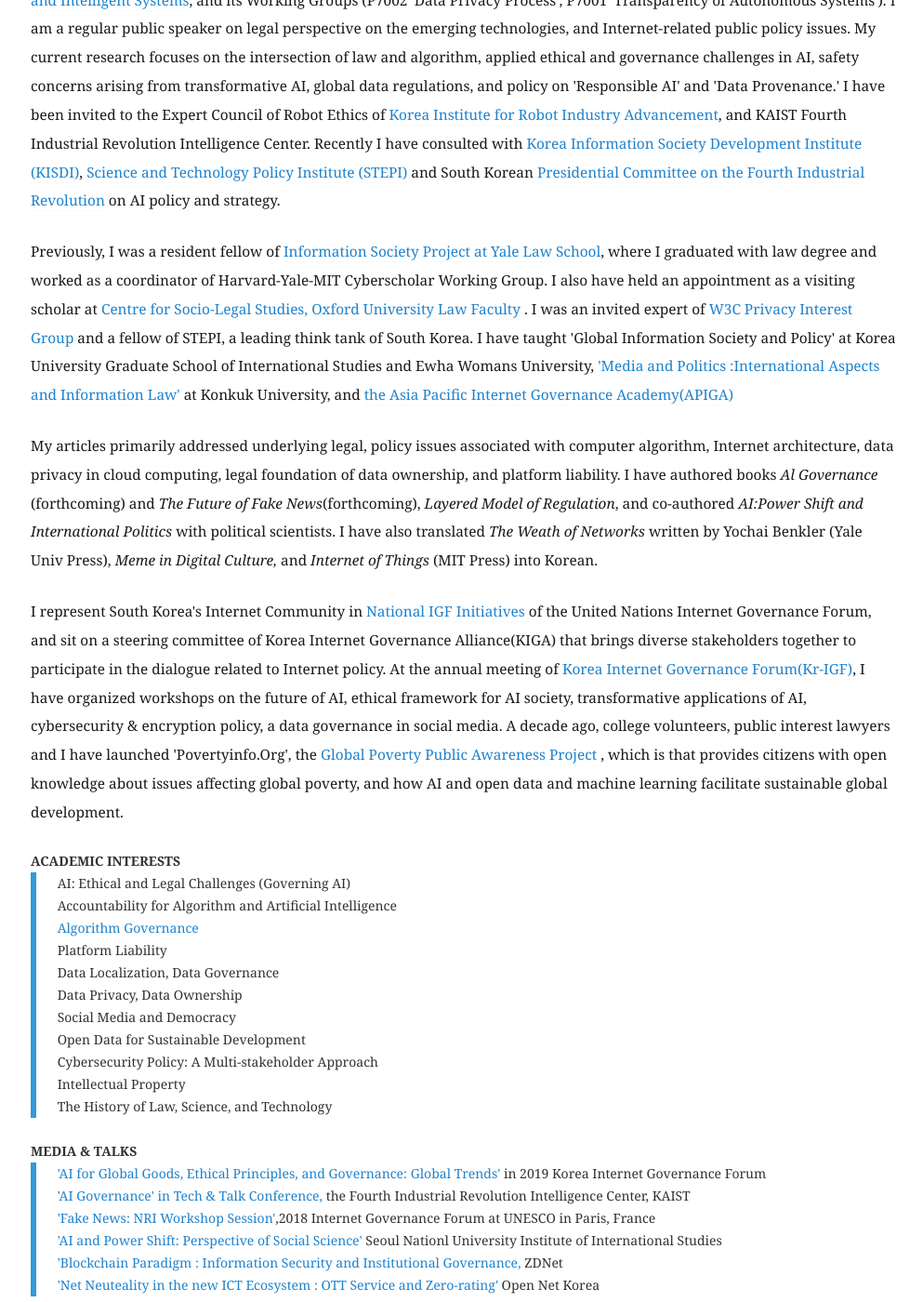
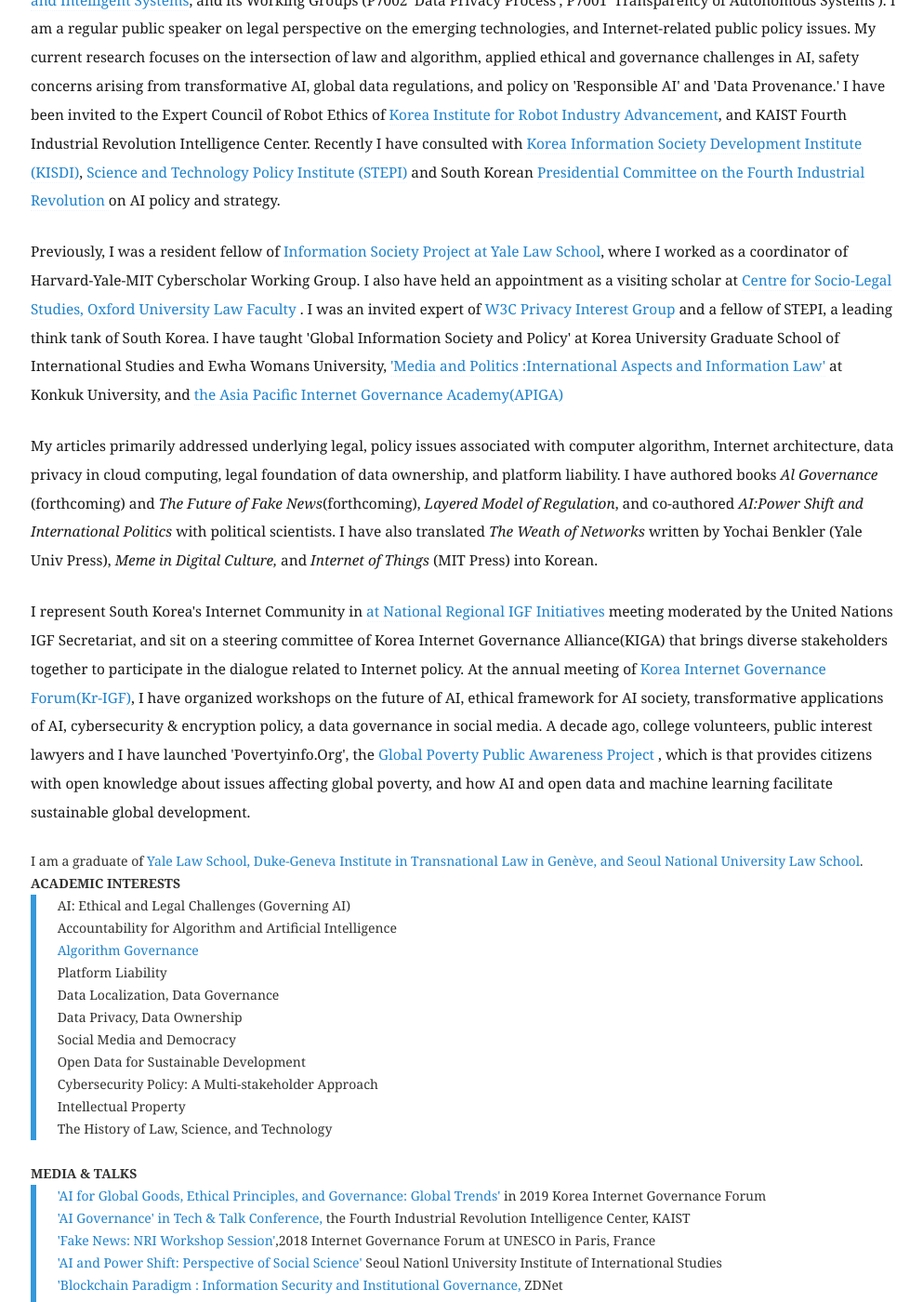
Before and after one commit to eunchangchoi/eunchangchoi.github.io, a Jekyll site: the page built from index.md, in a window 1280 px wide and 1400 px high, scrolled down 491 px. Shown: the whole window at 93% size, without its empty margins (67-1060 px from the left). Built offline with Jekyll 4.4.1, drawn with Linux system fonts in a browser that asks for light colours.

Commit message:
Update index.md

```diff
--- a/index.md
+++ b/index.md
@@ -19,9 +19,9 @@
  <br>
  <br>
 <p style="font-size:1.1em">I, 최은창(崔恩彰), am a Korean legal scholar and a non-resident fellow of <a href="https://thefreeinternetproject.org/"> the Free Internet Project </a>at <a href="https://www.kentlaw.iit.edu/">Illinois Institute of Technology in Chicago</a>. I have been actively participating in Law Committee of <a href="https://ethicsinaction.ieee.org/">IEEE Global Initiative on Ethics of Autonomous and Intelligent Systems</a>, and its Working Groups (P7002 'Data Privacy Process', P7001 'Transparency of Autonomous Systems'). I am a regular public speaker on legal perspective on the emerging technologies, and Internet-related public policy issues. My current research focuses on the intersection of law and algorithm, applied ethical and governance challenges in AI, safety concerns arising from transformative AI, global data regulations, and policy on 'Responsible AI' and 'Data Provenance.' I have been invited to the Expert Council of Robot Ethics of <a href="https://www.k-robot.org/"> Korea Institute for Robot Industry Advancement</a>, and KAIST Fourth Industrial Revolution Intelligence Center. Recently I have consulted with <a href="https://www.kisdi.re.kr/"> Korea Information Society Development Institute (KISDI)</a>, <a href="http://www.stepi.re.kr/"> Science and Technology Policy Institute (STEPI)</a> and South Korean <a href="https://www.4th-ir.go.kr"> Presidential Committee on the Fourth Industrial Revolution </a> on AI policy and strategy.
-  <p  style="font-size:1.1em"> Previously, I was a resident fellow of <a href="https://https://law.yale.edu/isp"> Information Society Project at Yale Law School</a>, where I graduated with law degree and worked as a coordinator of Harvard-Yale-MIT Cyberscholar Working Group. I also have held an appointment as a visiting scholar at <a href="https://www.law.ox.ac.uk/centres-institutes/centre-socio-legal-studies"> Centre for Socio-Legal Studies, Oxford University Law Faculty </a>. I was an invited expert of <a href="https://www.w3.org/2011/07/privacy-ig-charter"> W3C Privacy Interest Group</a> and a fellow of STEPI, a leading think tank of South Korea. I have taught 'Global Information Society and Policy' at Korea University Graduate School of International Studies and Ewha Womans University, <a href="https://www.facebook.com/Politics.Media"> 'Media and Politics :International Aspects and Information Law'</a> at Konkuk University, and <a href="https://www.icann.org/news/announcement-2-2019-05-14-en"> the Asia Pacific Internet Governance Academy(APIGA)</a> </p>
+  <p  style="font-size:1.1em"> Previously, I was a resident fellow of <a href="https://https://law.yale.edu/isp"> Information Society Project at Yale Law School</a>, where I worked as a coordinator of Harvard-Yale-MIT Cyberscholar Working Group. I also have held an appointment as a visiting scholar at <a href="https://www.law.ox.ac.uk/centres-institutes/centre-socio-legal-studies"> Centre for Socio-Legal Studies, Oxford University Law Faculty </a>. I was an invited expert of <a href="https://www.w3.org/2011/07/privacy-ig-charter"> W3C Privacy Interest Group</a> and a fellow of STEPI, a leading think tank of South Korea. I have taught 'Global Information Society and Policy' at Korea University Graduate School of International Studies and Ewha Womans University, <a href="https://www.facebook.com/Politics.Media"> 'Media and Politics :International Aspects and Information Law'</a> at Konkuk University, and <a href="https://www.icann.org/news/announcement-2-2019-05-14-en"> the Asia Pacific Internet Governance Academy(APIGA)</a> </p>
 <p style="font-size:1.1em"> My articles primarily addressed underlying legal, policy issues associated with computer algorithm, Internet architecture, data privacy in cloud computing, legal foundation of data ownership, and platform liability. I have authored books <i> Al Governance </i>(forthcoming) and <i>The Future of Fake News</i>(forthcoming), <i> Layered Model of Regulation</i>, and co-authored <i>AI:Power Shift and International Politics</i> with political scientists. I have also translated <i> The Weath of Networks</i> written by Yochai Benkler (Yale Univ Press),<i> Meme in Digital Culture,</i> and <i>Internet of Things</i> (MIT Press) into Korean. </p>
-<p style="font-size:1.1em"> I represent South Korea's Internet Community in <a href= "http://www.intgovforum.org/multilingual/content/igf-regional-and-national-initiatives"> National IGF Initiatives </a> of the United Nations Internet Governance Forum, and sit on a steering committee of Korea Internet Governance Alliance(KIGA) that brings diverse stakeholders together to participate in the dialogue related to Internet policy. At the annual meeting of <a href="http://krigf.kr"> Korea Internet Governance Forum(Kr-IGF)</a>, I have organized workshops on the future of AI, ethical framework for AI society, transformative applications of AI, cybersecurity & encryption policy, a data governance in social media. A decade ago, college volunteers, public interest lawyers and I have launched 'Povertyinfo.Org', the <a href="http://www.povertyinfo.org"> Global Poverty Public Awareness Project </a>, which is that provides citizens with open knowledge about issues affecting global poverty, and how AI and open data and machine learning facilitate sustainable global development.</p>
+<p style="font-size:1.1em"> I represent South Korea's Internet Community in <a href= "http://www.intgovforum.org/multilingual/content/igf-regional-and-national-initiatives"> at National Regional IGF Initiatives </a> meeting moderated by the United Nations IGF Secretariat, and sit on a steering committee of Korea Internet Governance Alliance(KIGA) that brings diverse stakeholders together to participate in the dialogue related to Internet policy. At the annual meeting of <a href="http://krigf.kr"> Korea Internet Governance Forum(Kr-IGF)</a>, I have organized workshops on the future of AI, ethical framework for AI society, transformative applications of AI, cybersecurity & encryption policy, a data governance in social media. A decade ago, college volunteers, public interest lawyers and I have launched 'Povertyinfo.Org', the <a href="http://www.povertyinfo.org"> Global Poverty Public Awareness Project </a>, which is that provides citizens with open knowledge about issues affecting global poverty, and how AI and open data and machine learning facilitate sustainable global development.</p> I am a graduate of <a href="https://law.yale.edu/"> Yale Law School, Duke-Geneva Institute in Transnational Law in Genève, and <a href="https://law.snu.ac.kr/index_en.php"> Seoul National University Law School</a>.
 
 <strong> ACADEMIC INTERESTS </strong> <br>
 <blockquote>
```
